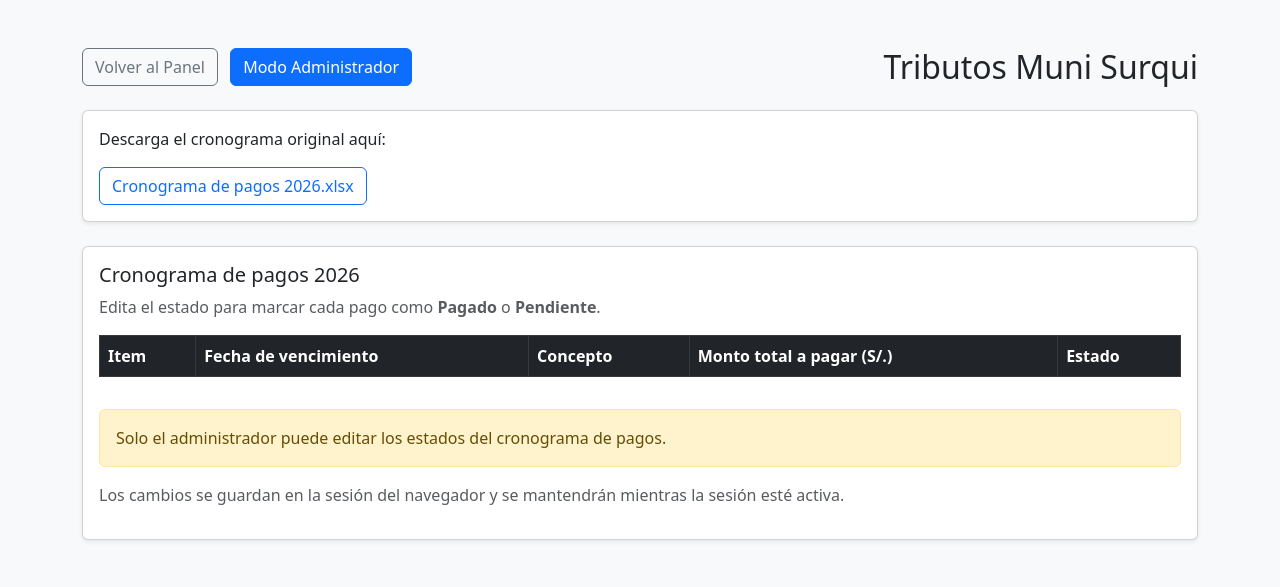
After one commit to americotech/Surqui2026, a Flask app: page /tributos in a window 1280 px wide. The commit adds this page. Shown: the top 587 px of the page. Run offline with Flask 3, Linux system fonts and the light colour scheme; lists and menus that the app fills with data are empty.

Commit message:
Cleanup repo: ignore local DB, add openpyxl dependency, restrict tributos editing to admin

```diff
--- a/app.py
+++ b/app.py
@@ -4,7 +4,8 @@ import datetime
 import calendar
 from collections import defaultdict
 
-from flask import Flask, render_template, request, redirect, url_for, session
+from flask import Flask, render_template, request, redirect, url_for, session, send_from_directory
+import openpyxl
 
 app = Flask(__name__)
 app.secret_key = os.environ.get('SECRET_KEY', 'supersecretkey')  # En producción, define SECRET_KEY en variable de entorno
@@ -15,6 +16,51 @@ def get_db_connection():
     conn = sqlite3.connect(DATABASE, timeout=10)
     conn.row_factory = sqlite3.Row
     return conn
+
+
+def load_tributos_rows():
+    excel_path = os.path.join(app.root_path, 'Cronograma de pagos 2026.xlsx')
+    rows = []
+    if not os.path.exists(excel_path):
+        return rows
+
+    wb = openpyxl.load_workbook(excel_path, data_only=True)
+    ws = wb.active
+    headers = []
+
+    for idx, row in enumerate(ws.iter_rows(values_only=True), start=1):
+        if idx == 1:
+            continue
+        if idx == 3:
+            raw_headers = [cell if cell is not None else '' for cell in row]
+            headers = []
+            for header in raw_headers:
+                if 'Item' in header:
+                    headers.append('Item')
+                elif 'Fecha' in header:
+                    headers.append('Fecha de vencimiento')
+                elif 'Concepto' in header:
+                    headers.append('Concepto')
+                elif 'Monto' in header:
+                    headers.append('Monto')
+                elif 'Estado' in header:
+                    headers.append('Estado')
+                else:
+                    headers.append(header)
+            continue
+        if idx > 3:
+            if not any(row):
+                continue
+            row_data = dict(zip(headers, row))
+            if 'Monto' not in row_data:
+                row_data['Monto'] = row_data.get('Monto total a pagar ese d�a (S/)', 0)
+            key = str(row_data.get('Item') or idx)
+            row_data['Estado'] = row_data.get('Estado') or ''
+            row_data['Item'] = int(row_data['Item']) if row_data.get('Item') is not None else ''
+            row_data['key'] = key
+            rows.append(row_data)
+
+    return rows
 
 
 def column_exists(conn, table, column_name):
@@ -123,6 +169,45 @@ def index():
     editable = 'admin' in session
     conn.close()
     return render_template('index.html', departamentos=deps, dolar=dolar, total_ingreso_neto=total_ingreso_neto, total_ingreso_dolares=total_ingreso_dolares, pago_cuota=pago_cuota, gasto_father=gasto_father, saldo_mother=saldo_mother, cuotas_pendientes=cuotas_pendientes, editable=editable, current_date=current_date_str)
+
+@app.route('/tributos', methods=['GET', 'POST'])
+def tributos():
+    status_updates = session.setdefault('tributos_status', {})
+    rows = load_tributos_rows()
+    editable = 'admin' in session
+
+    if request.method == 'POST':
+        if not editable:
+            return redirect(url_for('tributos'))
+
+        for row in rows:
+            key = row['key']
+            estado = request.form.get(f'status_{key}', '').strip()
+            if estado not in ('Pagado', 'Pendiente'):
+                estado = ''
+            status_updates[key] = estado
+        session['tributos_status'] = status_updates
+        return redirect(url_for('tributos'))
+
+    for row in rows:
+        row['Estado'] = status_updates.get(row['key'], row.get('Estado', ''))
+
+    return render_template('tributos_muni_surqui.html', editable=editable, rows=rows)
+
+@app.route('/download/cronograma')
+def download_cronograma():
+    return send_from_directory(app.root_path, 'Cronograma de pagos 2026.xlsx', as_attachment=True)
+
+
+@app.route('/predial')
+def predial():
+    editable = 'admin' in session
+    return render_template('predial.html', editable=editable)
+
+@app.route('/arbitrios')
+def arbitrios():
+    editable = 'admin' in session
+    return render_template('arbitrios.html', editable=editable)
 
 @app.route('/gastos')
 def gastos():
--- a/requirements.txt
+++ b/requirements.txt
@@ -1,2 +1,3 @@
 Flask
 gunicorn==20.1.0
+openpyxl
--- a/templates/index.html
+++ b/templates/index.html
@@ -10,6 +10,7 @@
         <div class="d-flex justify-content-between align-items-center mb-4">
             <h2 class="mb-0">Panel Administrativo</h2>
             <div>
+                <a href="{{ url_for('tributos') }}" class="btn btn-outline-primary me-2">TRIBUTOS MUNI SURQUI</a>
                 <a href="{{ url_for('gastos') }}" class="btn btn-outline-primary me-2">Gastos Generales</a>
                 {% if editable %}
                 <a href="{{ url_for('logout') }}" class="btn btn-secondary">Cerrar Sesión</a>
--- /dev/null
+++ b/templates/tributos_muni_surqui.html
@@ -0,0 +1,91 @@
+<!DOCTYPE html>
+<html lang="es">
+<head>
+    <meta charset="UTF-8">
+    <title>Tributos Muni Surqui</title>
+    <link href="https://cdn.jsdelivr.net/npm/bootstrap@5.3.0/dist/css/bootstrap.min.css" rel="stylesheet">
+</head>
+<body class="bg-light">
+    <div class="container py-5">
+        <div class="d-flex justify-content-between align-items-center mb-4">
+            <div>
+                <a href="{{ url_for('index') }}" class="btn btn-outline-secondary me-2">Volver al Panel</a>
+                {% if editable %}
+                <a href="{{ url_for('logout') }}" class="btn btn-secondary">Cerrar Sesión</a>
+                {% else %}
+                <a href="{{ url_for('login') }}" class="btn btn-primary">Modo Administrador</a>
+                {% endif %}
+            </div>
+            <h2 class="mb-0">Tributos Muni Surqui</h2>
+        </div>
+
+        <div class="card shadow-sm mb-4">
+            <div class="card-body">
+                <p>Descarga el cronograma original aquí:</p>
+                <a href="{{ url_for('download_cronograma') }}" class="btn btn-outline-primary">Cronograma de pagos 2026.xlsx</a>
+            </div>
+        </div>
+
+        <div class="card shadow-sm">
+            <div class="card-body">
+                <h5 class="card-title">Cronograma de pagos 2026</h5>
+                <p class="text-muted">Edita el estado para marcar cada pago como <strong>Pagado</strong> o <strong>Pendiente</strong>.</p>
+
+                {% if editable %}
+                <form method="post">
+                {% endif %}
+                    <div class="table-responsive">
+                        <table class="table table-bordered align-middle">
+                            <thead class="table-dark">
+                                <tr>
+                                    <th>Item</th>
+                                    <th>Fecha de vencimiento</th>
+                                    <th>Concepto</th>
+                                    <th>Monto total a pagar (S/.)</th>
+                                    <th>Estado</th>
+                                </tr>
+                            </thead>
+                            <tbody>
+                                {% for row in rows %}
+                                <tr class="{% if row.Estado == 'Pagado' %}table-success{% endif %}">
+                                    <td>{{ row.Item }}</td>
+                                    <td>{{ row['Fecha de vencimiento'] }}</td>
+                                    <td>{{ row.Concepto }}</td>
+                                    <td>{{ '%.2f'|format(row.Monto or 0) }}</td>
+                                    <td>
+                                        {% if editable %}
+                                        <select name="status_{{ row.key }}" class="form-select">
+                                            <option value="" {% if row.Estado == '' %}selected{% endif %}>Seleccionar</option>
+                                            <option value="Pagado" {% if row.Estado == 'Pagado' %}selected{% endif %}>Pagado</option>
+                                            <option value="Pendiente" {% if row.Estado == 'Pendiente' %}selected{% endif %}>Pendiente</option>
+                                        </select>
+                                        {% else %}
+                                        <span class="badge bg-{{ 'success' if row.Estado == 'Pagado' else 'warning' if row.Estado == 'Pendiente' else 'secondary' }}">
+                                            {{ row.Estado or 'Sin estado' }}
+                                        </span>
+                                        {% endif %}
+                                    </td>
+                                </tr>
+                                {% endfor %}
+                            </tbody>
+                        </table>
+                    </div>
+
+                    {% if editable %}
+                    <div class="mt-3">
+                        <button type="submit" class="btn btn-primary">Guardar estados</button>
+                    </div>
+                    {% else %}
+                    <div class="mt-3 alert alert-warning">
+                        Solo el administrador puede editar los estados del cronograma de pagos.
+                    </div>
+                    {% endif %}
+                {% if editable %}
+                </form>
+                {% endif %}
+                <p class="mt-3 text-muted">Los cambios se guardan en la sesión del navegador y se mantendrán mientras la sesión esté activa.</p>
+            </div>
+        </div>
+    </div>
+</body>
+</html>
```
Also changed, not shown: templates/arbitrios.html (added, +28 -0 lines), templates/predial.html (added, +28 -0 lines), gestion.db (deleted), 2 other files.
